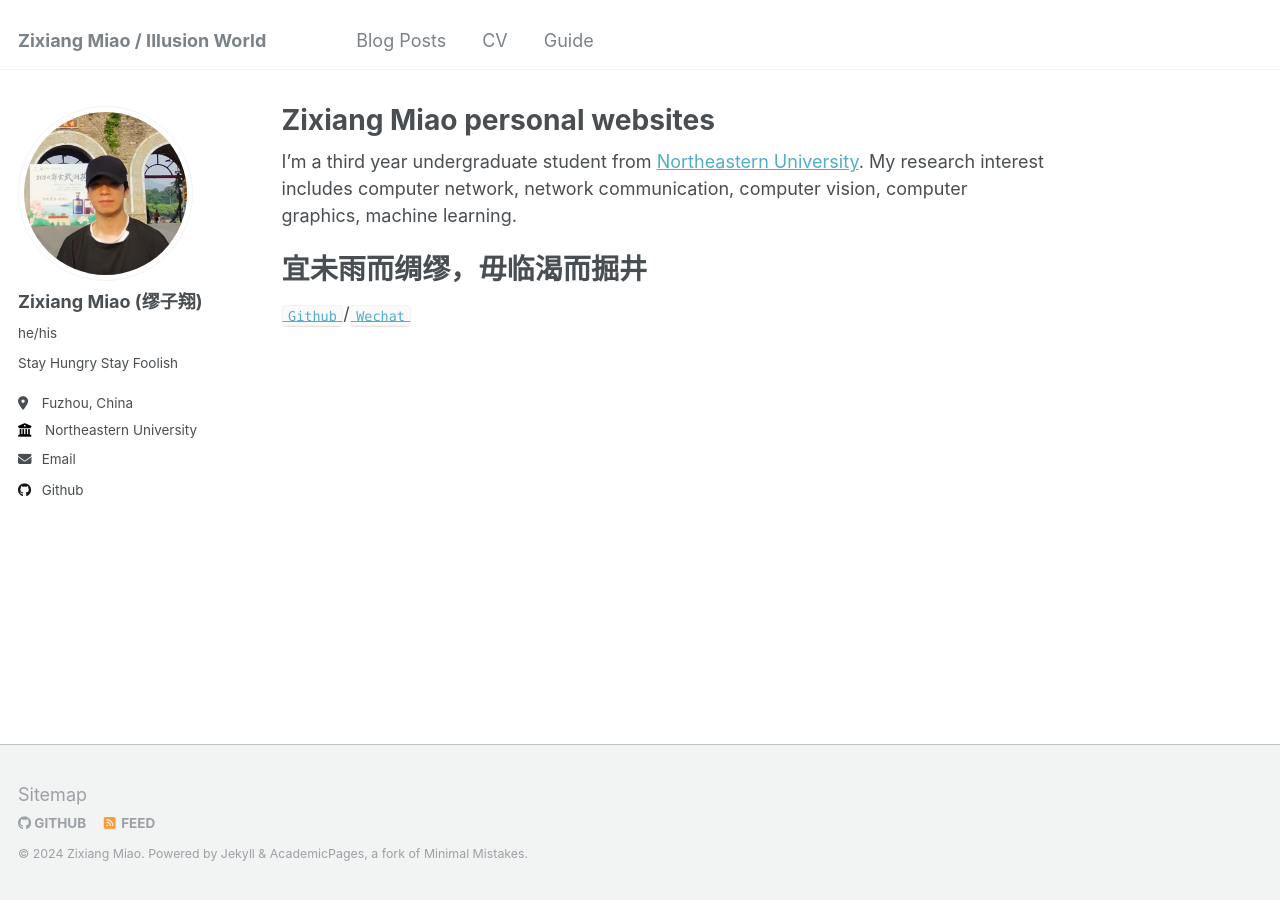
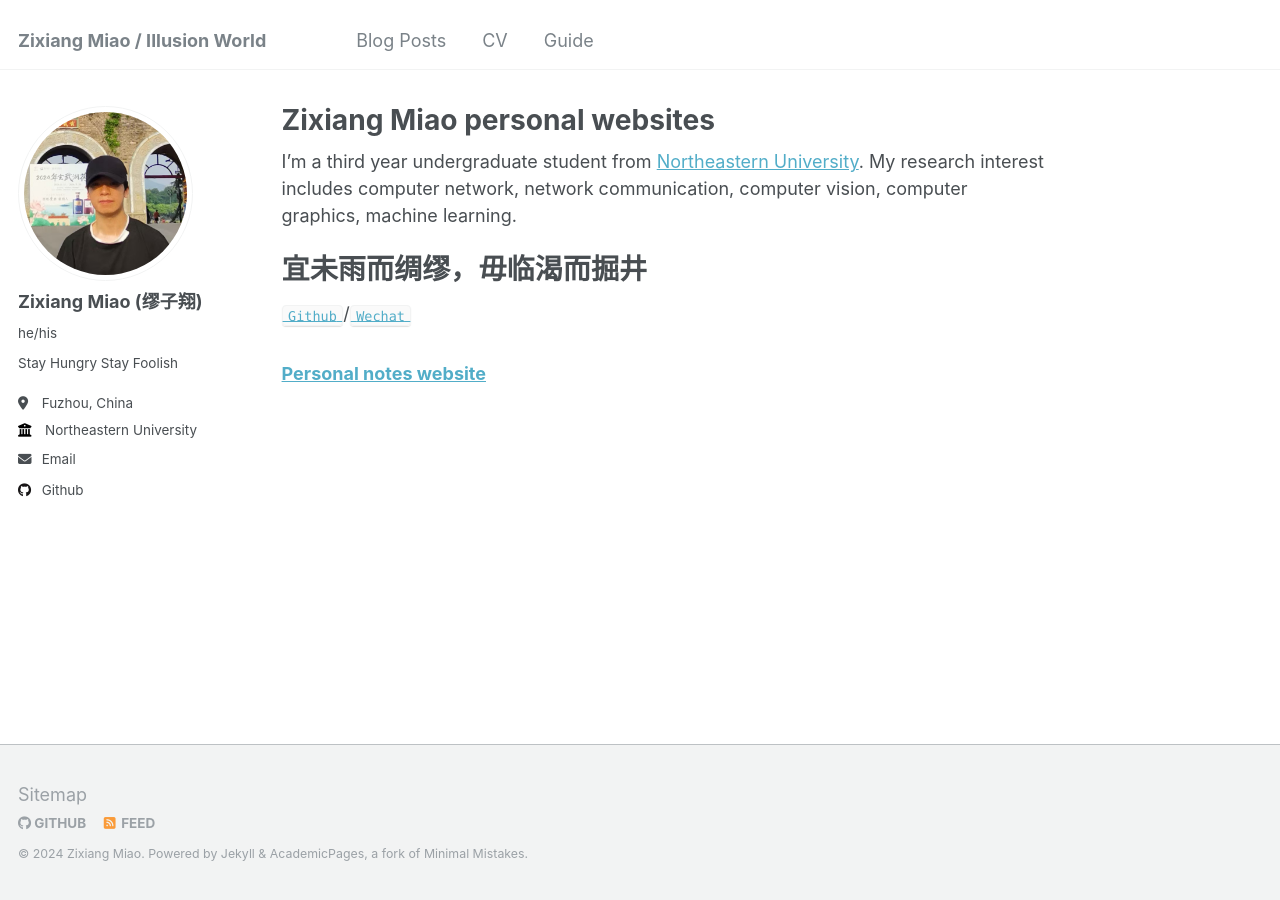
Before and after one commit to IllusionMZX/IllusionMZX.github.io, a Jekyll site: the page built from _pages/about.md, in a window 1280 px wide. Built offline with Jekyll 4.4.1, drawn with Linux system fonts in a browser that asks for light colours.

Commit message:
更新about

```diff
--- a/_pages/about.md
+++ b/_pages/about.md
@@ -12,3 +12,5 @@ I'm a third year undergraduate student from [Northeastern University](https://ww
 宜未雨而绸缪，毋临渴而掘井
 ======
 [`Github`](https://github.com/IllusionMZX)/[`Wechat`](https://illusionmzx.github.io/images/Wechat.png)
+
+### [Personal notes website](https://protective-calendula-c55.notion.site/Stay-Hungry-Stay-Foolish-64dadb006e534be6895b6fedc62f351c?pvs=4)
```
